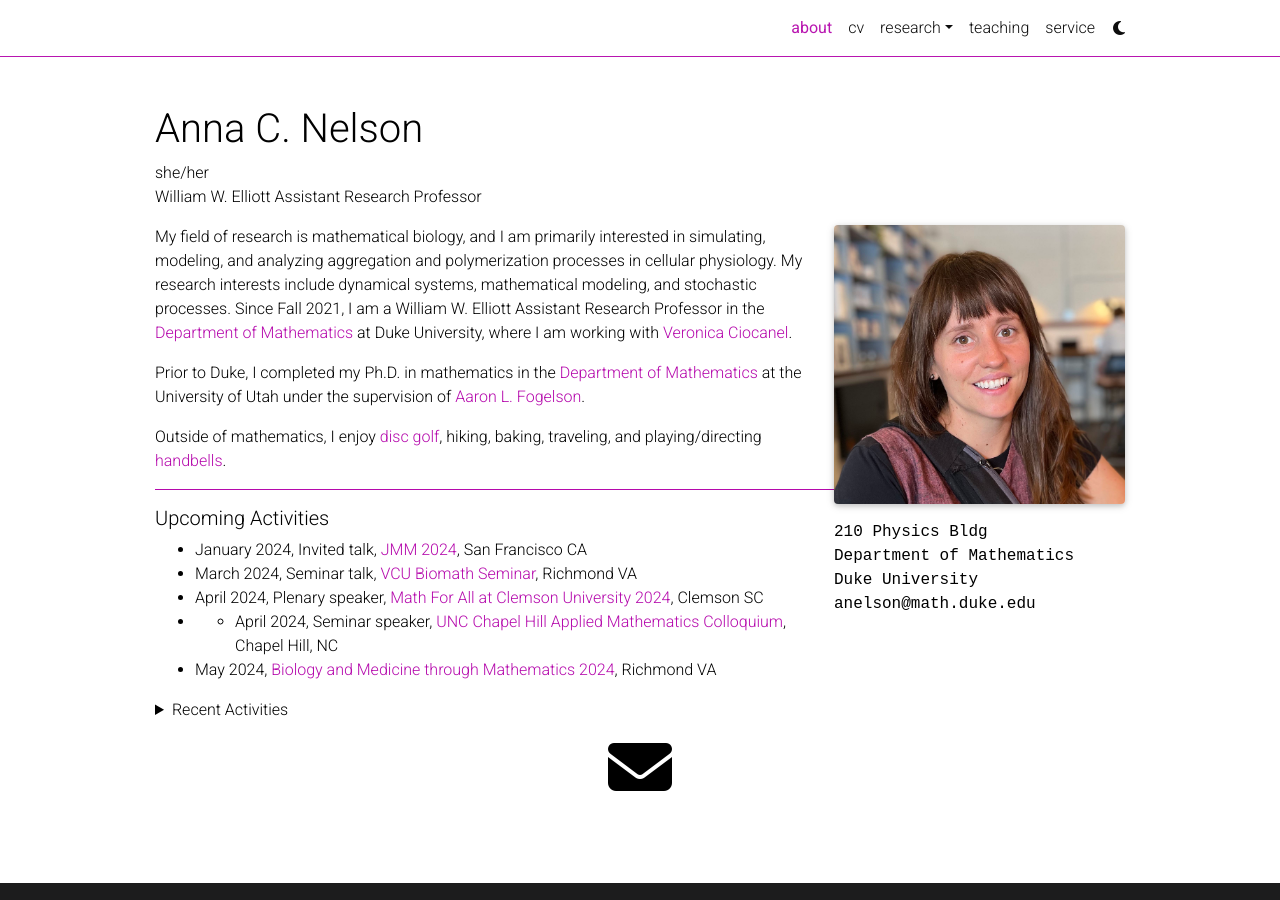
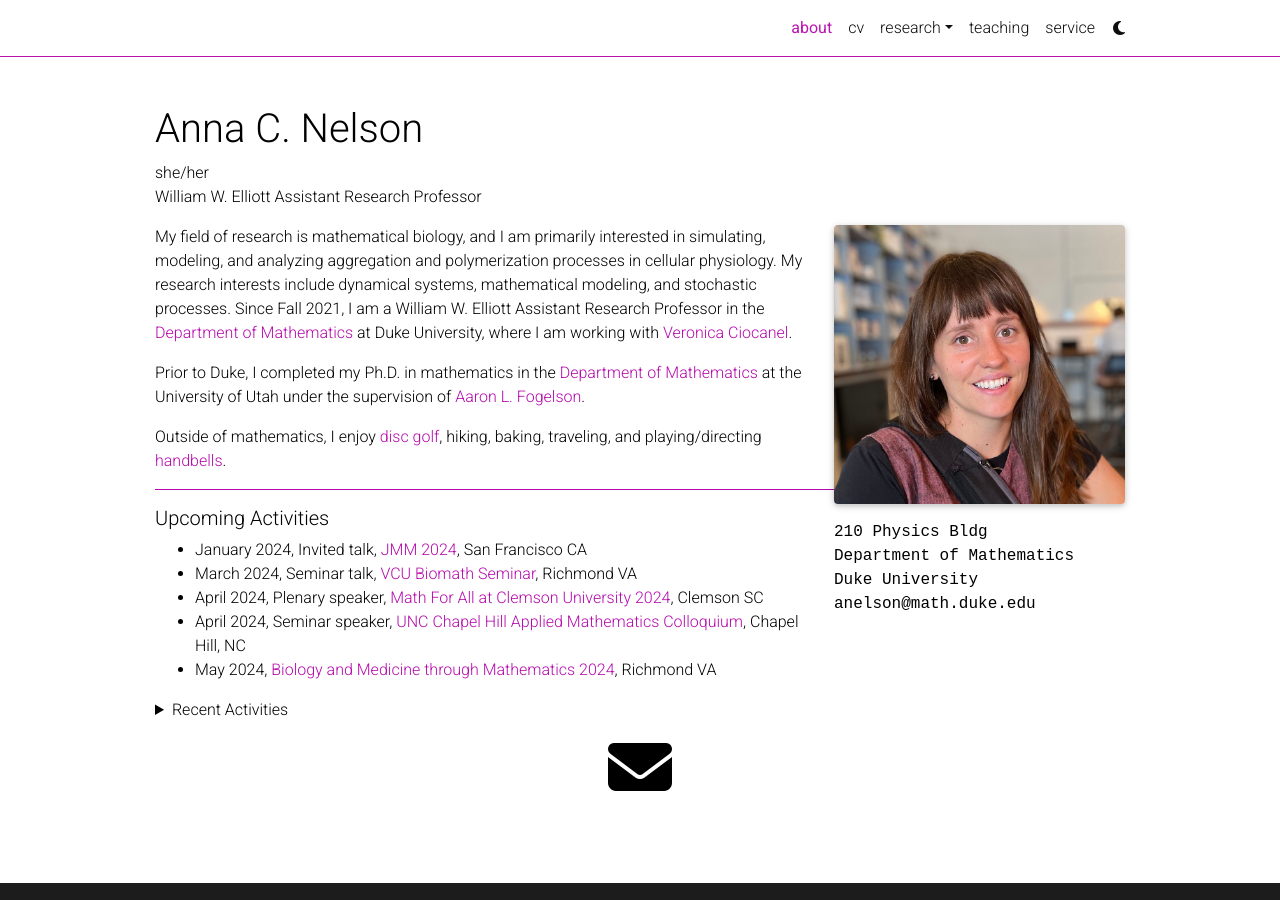
Before and after one commit to annacnelson/annacnelson.github.io, a Jekyll site: the page built from _pages/about.md, in a window 1280 px wide. Built offline with Jekyll 4.4.1, drawn with Linux system fonts in a browser that asks for light colours; full-size pictures stand in for the smaller copies a plugin makes; comment, search, counter and statistics services are not loaded; a style sheet for code colours, icons or effects is not loaded.

```diff
--- a/_pages/about.md
+++ b/_pages/about.md
@@ -31,7 +31,7 @@ Outside of mathematics, I enjoy [disc golf](https://www.pdga.com/player/149354),
 * January 2024, Invited talk, [JMM 2024](https://www.jointmathematicsmeetings.org/meetings/national/jmm2024/2300_program.html), San Francisco CA
 * March 2024, Seminar talk, [VCU Biomath Seminar](https://sites.google.com/vcu.edu/biomath-seminar/), Richmond VA
 * April 2024, Plenary speaker, [Math For All at Clemson University 2024](https://sites.google.com/view/mathforallnola/satellite-conference/clemson-sc), Clemson SC
-* * April 2024, Seminar speaker, [UNC Chapel Hill Applied Mathematics Colloquium](https://math.unc.edu/event/applied-mathematics-colloquium-anna-c-nelson-duke/), Chapel Hill, NC
+* April 2024, Seminar speaker, [UNC Chapel Hill Applied Mathematics Colloquium](https://math.unc.edu/event/applied-mathematics-colloquium-anna-c-nelson-duke/), Chapel Hill, NC
 * May 2024, [Biology and Medicine through Mathematics 2024](https://siam.vcu.edu/bamm/), Richmond VA
 
 <details close>
```
